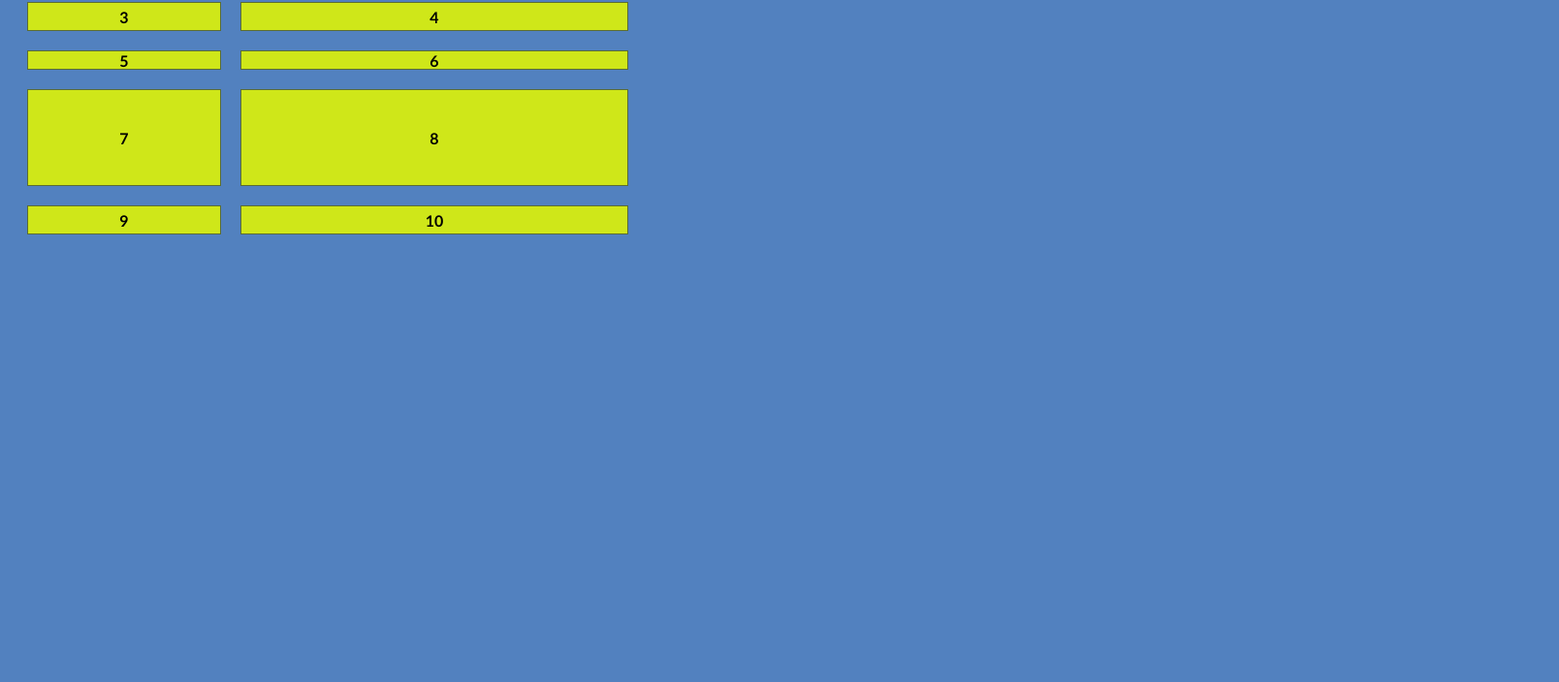
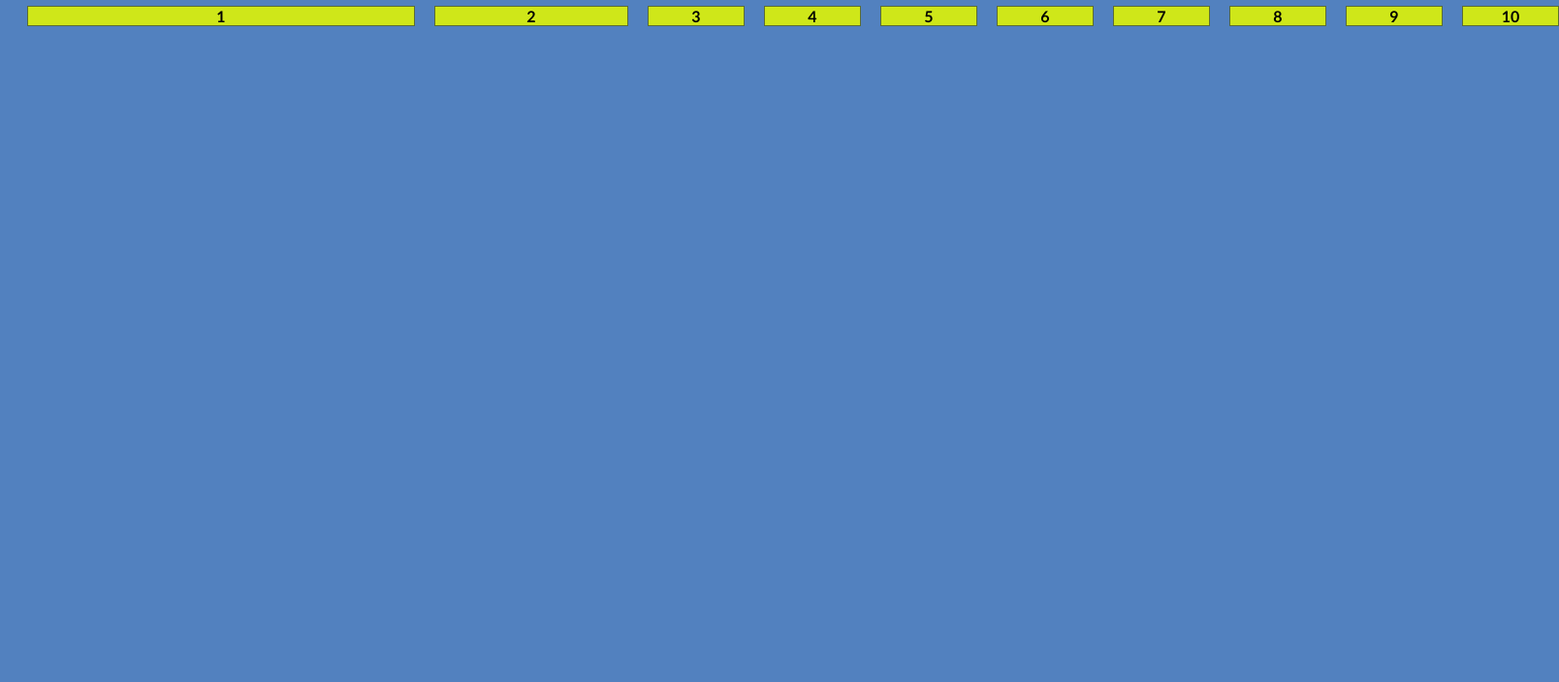
Before and after one commit to aurelienroux/grid-playground, a website: page index.html in a window 1280 px wide. Shown: the part 96-800 px from the top of the page at 97% size, 1608 px wide, since content can reach past the window. Drawn offline with nearby package versions, Linux system fonts and the light colour scheme; files that its build step writes are made by us from their sources.

Commit message:
grid auto-flow

```diff
--- a/index.html
+++ b/index.html
@@ -9,6 +9,7 @@
     <!-- <script src="main.js"></script> -->
 </head>
 <body>
+    <h1>CSS grid playground</h1>
     <div class="container">
         <div class="item">1</div>
         <div class="item">2</div>
--- a/src/scss/grid.scss
+++ b/src/scss/grid.scss
@@ -4,14 +4,18 @@
     font-weight: bold;
 }
 
+$blue: #2964b1ce;
+$yellow-main: rgb(207, 231, 25);
+$yellow-second: rgb(91, 109, 51);
+
 html {
-    background: #2964b1ce;
+    background: $blue;
     padding: 20px;
 }
 
 .item {
-    border: 1px solid rgb(91, 109, 51);
-    background: rgb(207, 231, 25);
+    border: 1px solid $yellow-second;
+    background: $yellow-main;
     display: flex;
     justify-content: center;
     align-items: center;
@@ -19,8 +23,8 @@ html {
 
 .container {
     display: grid;
-    grid-template-columns: 200px 400px;
-    grid-template-rows: 50px 30px;
     grid-gap: 20px;
-    grid-auto-rows: 20px 100px 30px;
+    grid-template-columns: 400px 200px;
+    grid-auto-flow: column;
+    grid-auto-columns: 100px;
 }
```
